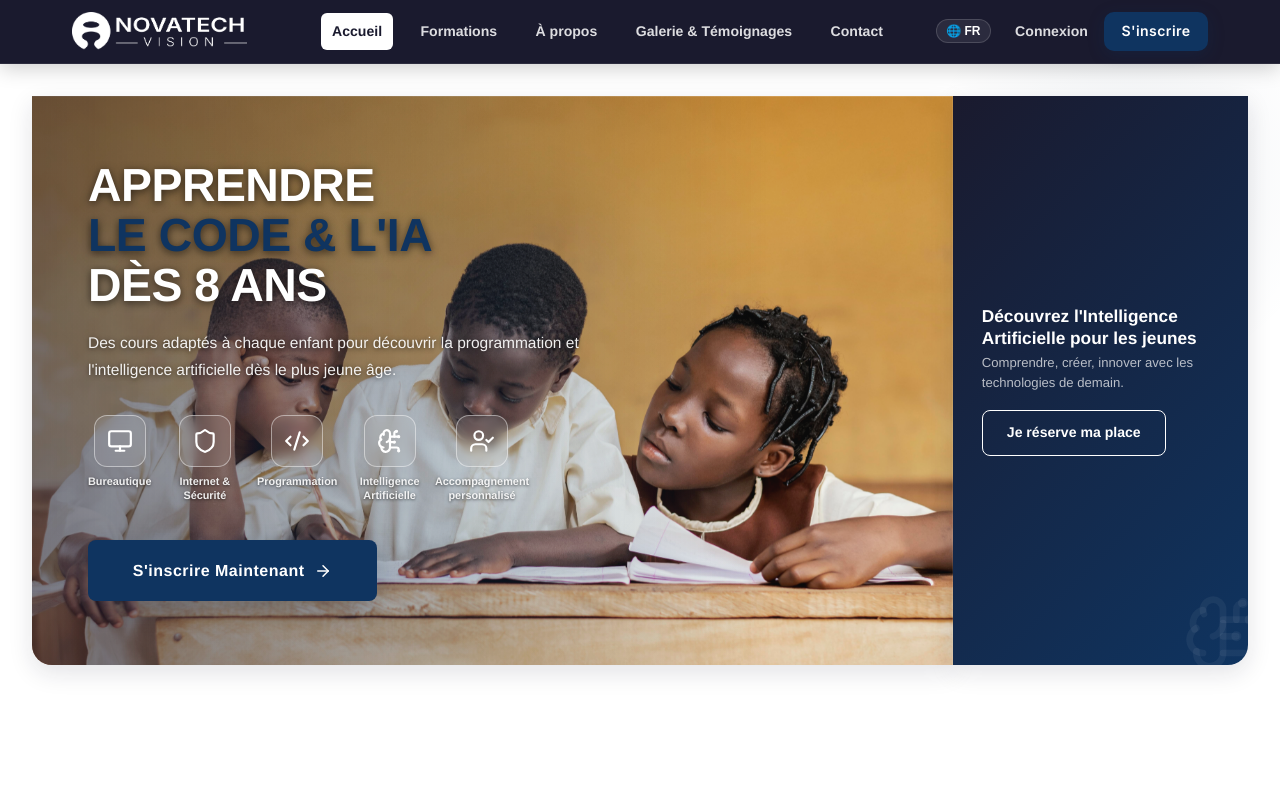
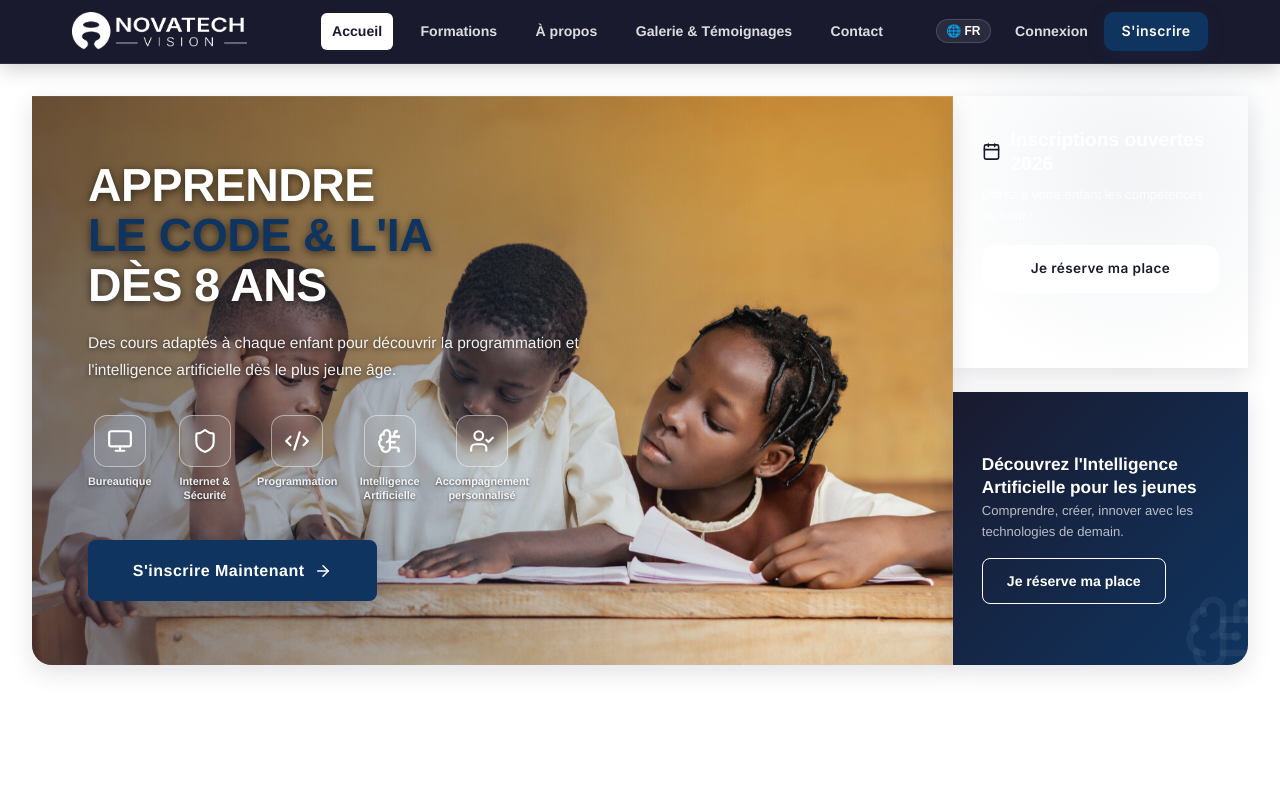
Before and after one commit to novaghislain/projetnovatech, a React (Vite) app in the folder frontend/: page / in a window 1280 px wide. Shown: the top 790 px of the page. Built offline with nearby package versions, Linux system fonts and the light colour scheme; no server answers.

Commit message:
style: restore dual hero cards and add chic fade-up animation

```diff
--- a/frontend/src/pages/Home.css
+++ b/frontend/src/pages/Home.css
@@ -1399,3 +1399,14 @@
   opacity: 1;
   transform: translateX(0);
 }
+
+@keyframes fadeUp {
+  from {
+    opacity: 0;
+    transform: translateY(40px);
+  }
+  to {
+    opacity: 1;
+    transform: translateY(0);
+  }
+}
--- a/frontend/src/pages/Home.jsx
+++ b/frontend/src/pages/Home.jsx
@@ -4,11 +4,7 @@ import axios from 'axios';
 import { useLanguage } from '../contexts/LanguageContext';
 import { useAuth } from '../contexts/AuthContext';
 import { translateCategory, translateDuration, translateAgeGroup, translateLevel, translateTitle, translateDescription } from '../utils/translator';
-import {
-  Monitor, Shield, Code2, BrainCircuit, UserCheck,
-  GraduationCap, BookOpen, FlaskConical, Award, Clock, ArrowRight,
-  Send, Mail, Phone, MapPin, Calendar, Layers
-} from 'lucide-react';
+import { Shield, Monitor, Code2, BrainCircuit, UserCheck, ChevronRight, Calendar, GraduationCap, BookOpen, FlaskConical, Award, Clock, ArrowRight, Send, Mail, Phone, MapPin, Layers } from 'lucide-react';
 
 import './Home.css';
 import { API_URL, getImageUrl } from '../config';
@@ -198,10 +194,26 @@ const Home = () => {
           </div>
 
           {/* Right sidebar — Premium Panel */}
-          <div className="hero-sidebar">
+          <div className="hero-sidebar" style={{ display: 'flex', flexDirection: 'column', gap: '1.5rem' }}>
+
+            {/* Registration Card */}
+            <div className="sidebar-card sidebar-card--primary" style={{ animation: 'fadeUp 0.8s ease 0.2s both' }}>
+              <div className="sidebar-card-content">
+                <h3 className="sidebar-card-title" style={{ display: 'flex', alignItems: 'center', gap: '0.6rem', fontSize: '1.2rem', marginBottom: '0.5rem' }}>
+                  <Calendar size={22} color="var(--color-primary)" />
+                  {t('hero_card_title')}
+                </h3>
+                <p className="sidebar-card-subtitle" style={{ marginBottom: '1.2rem', color: 'rgba(255,255,255,0.85)' }}>
+                  {t('hero_card_subtitle')}
+                </p>
+                <Link to="/register" className="btn" style={{ background: '#fff', color: 'var(--color-primary)', fontWeight: 600, padding: '0.8rem 1.5rem', borderRadius: 'var(--radius-md)', textAlign: 'center', display: 'block', transition: 'all 0.3s ease' }}>
+                  {t('hero_card_btn')}
+                </Link>
+              </div>
+            </div>
 
             {/* AI Discovery card */}
-            <div className="sidebar-card sidebar-card--ai">
+            <div className="sidebar-card sidebar-card--ai" style={{ animation: 'fadeUp 0.8s ease 0.4s both' }}>
               <div className="sidebar-card-content">
                 <h3 className="sidebar-card-title">{t('hero_ai_title')}</h3>
                 <p className="sidebar-card-subtitle">{t('hero_ai_subtitle')}</p>
```
